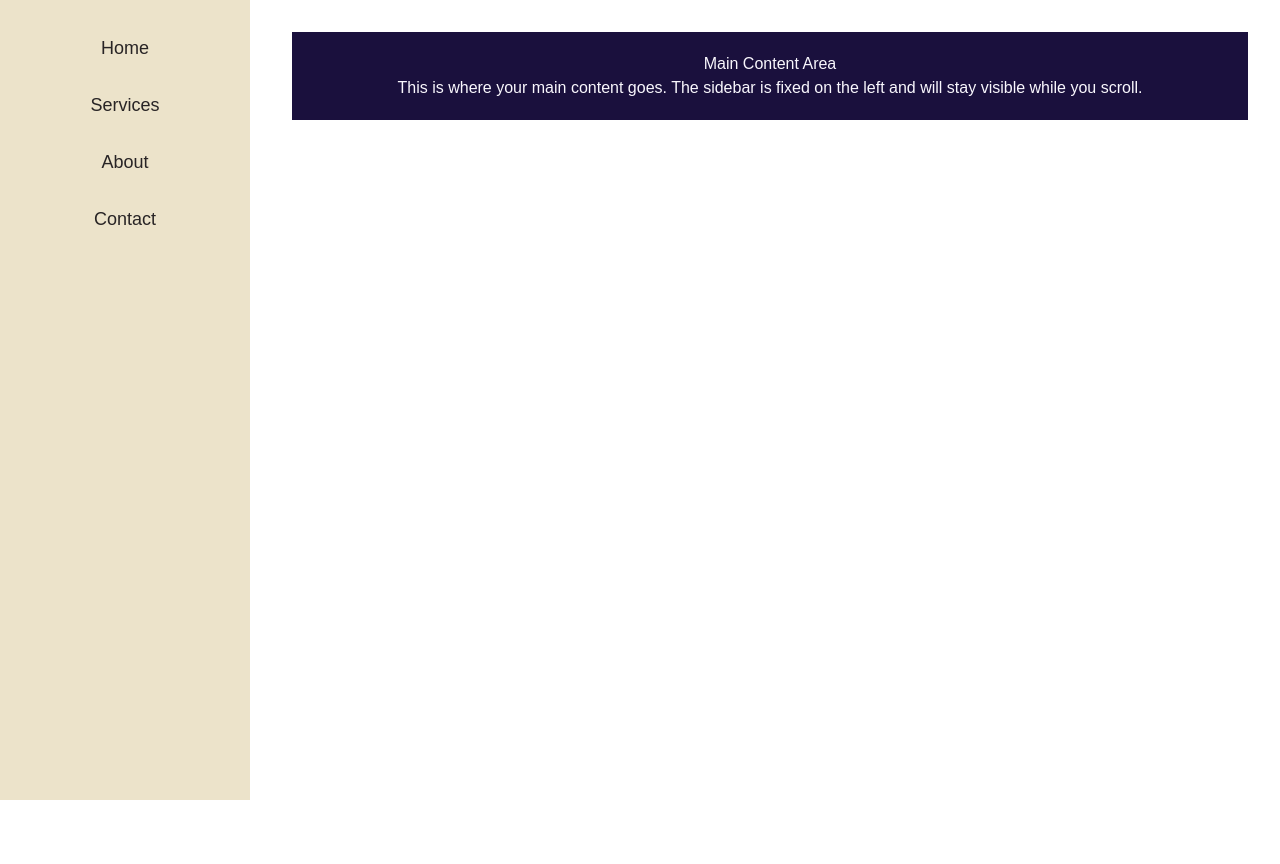
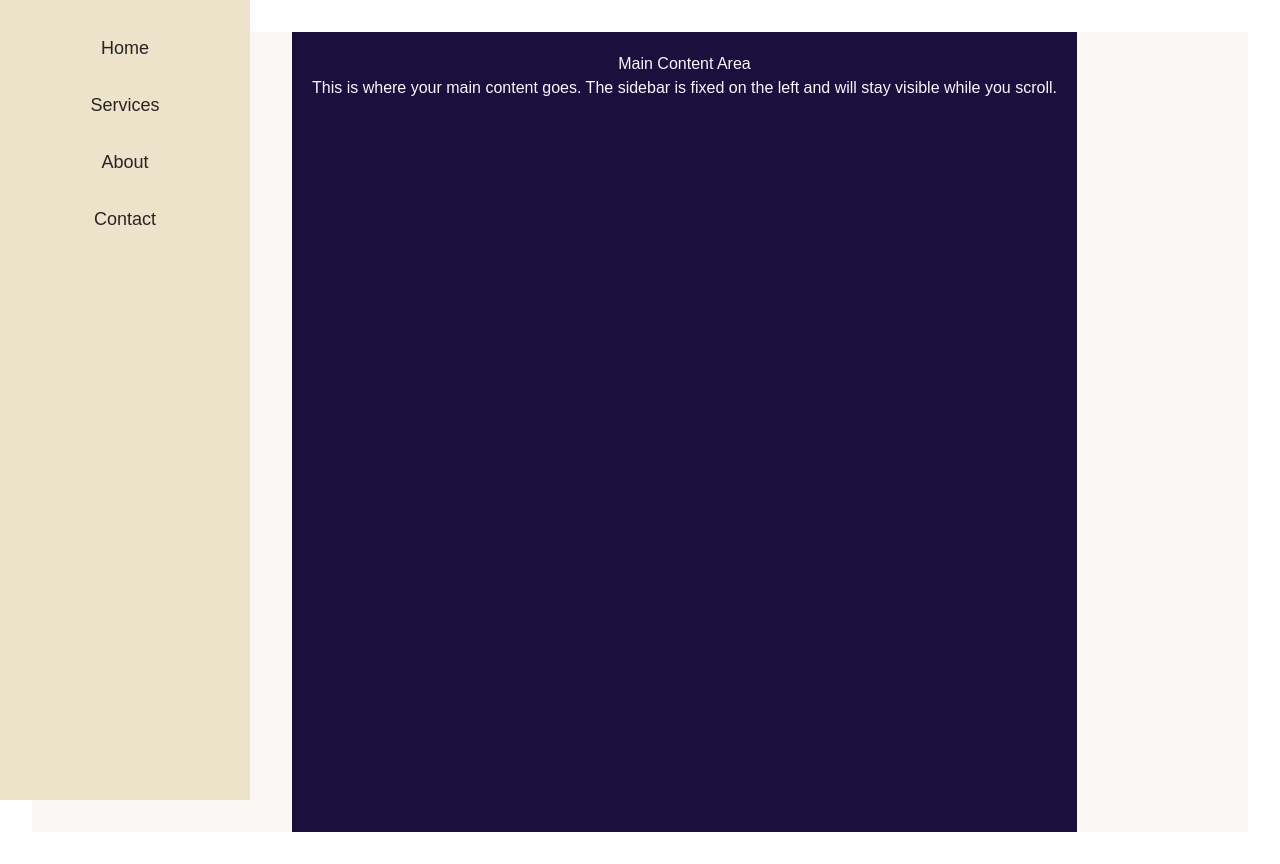
Before and after one commit to anshgandhii/Elixr-demo, a React (Vite) app: page / in a window 1280 px wide. Before the commit the page ends 800 px from the top, so only its background shows below. Built offline with nearby package versions, Linux system fonts and the light colour scheme.

Commit message:
Not sure if the earlier commit was successful

```diff
--- a/src/components/chat/sidebar/Sidebar.css
+++ b/src/components/chat/sidebar/Sidebar.css
@@ -36,3 +36,8 @@ body {
     margin-left: 260px;
     padding: 20px;
 }
+
+.chat_area{
+    display: flex;
+    height: 100vh;
+}
--- a/src/components/chat/sidebar/Sidebar.jsx
+++ b/src/components/chat/sidebar/Sidebar.jsx
@@ -17,7 +17,7 @@ export default function Sidebar() {
   });
 
   return (
-    <div >
+    <div className="chat_area" data-theme="cupcake">
         <div class="sidebar " data-theme="retro">
         <a href="#home">Home</a>
         <a href="#services">Services</a>
```
